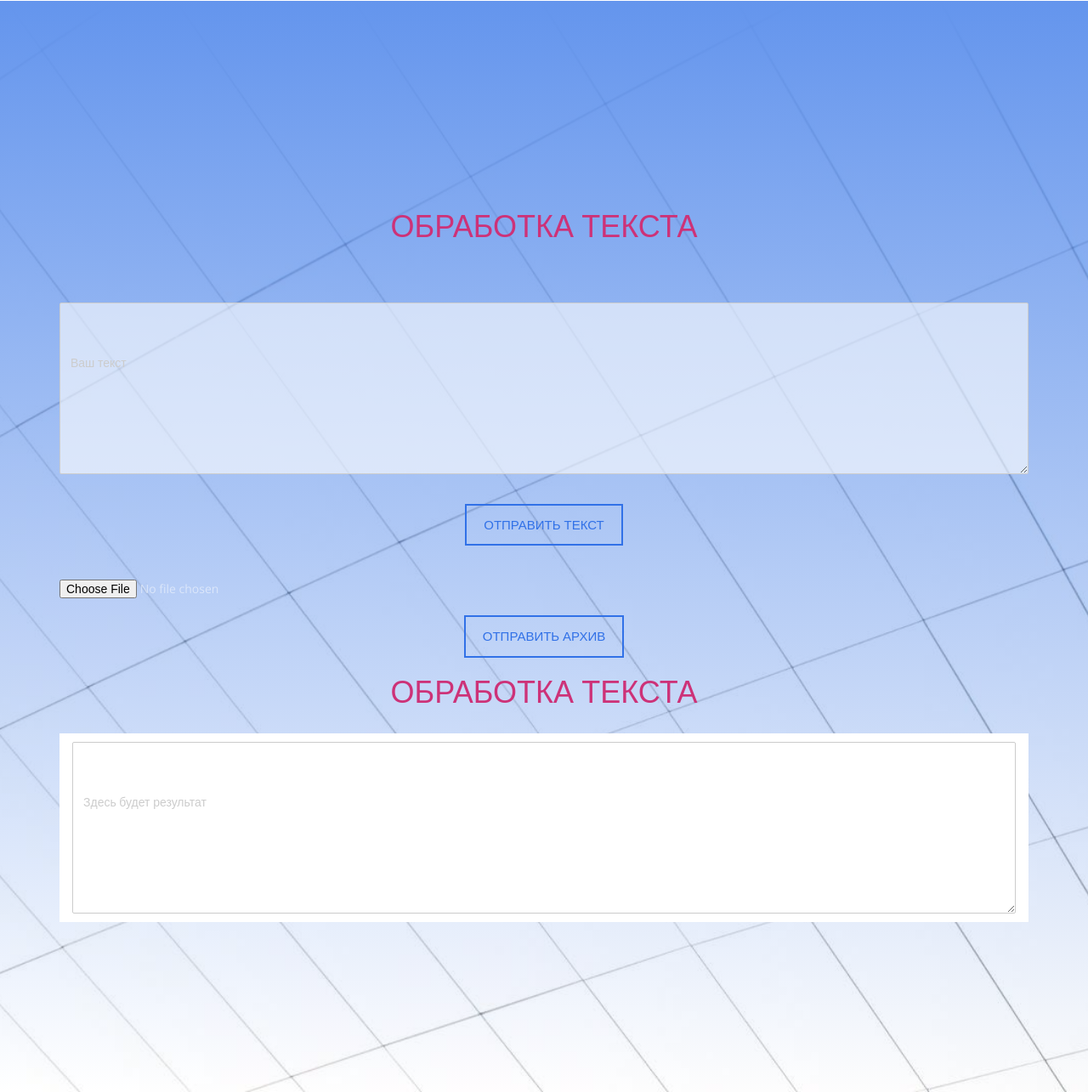
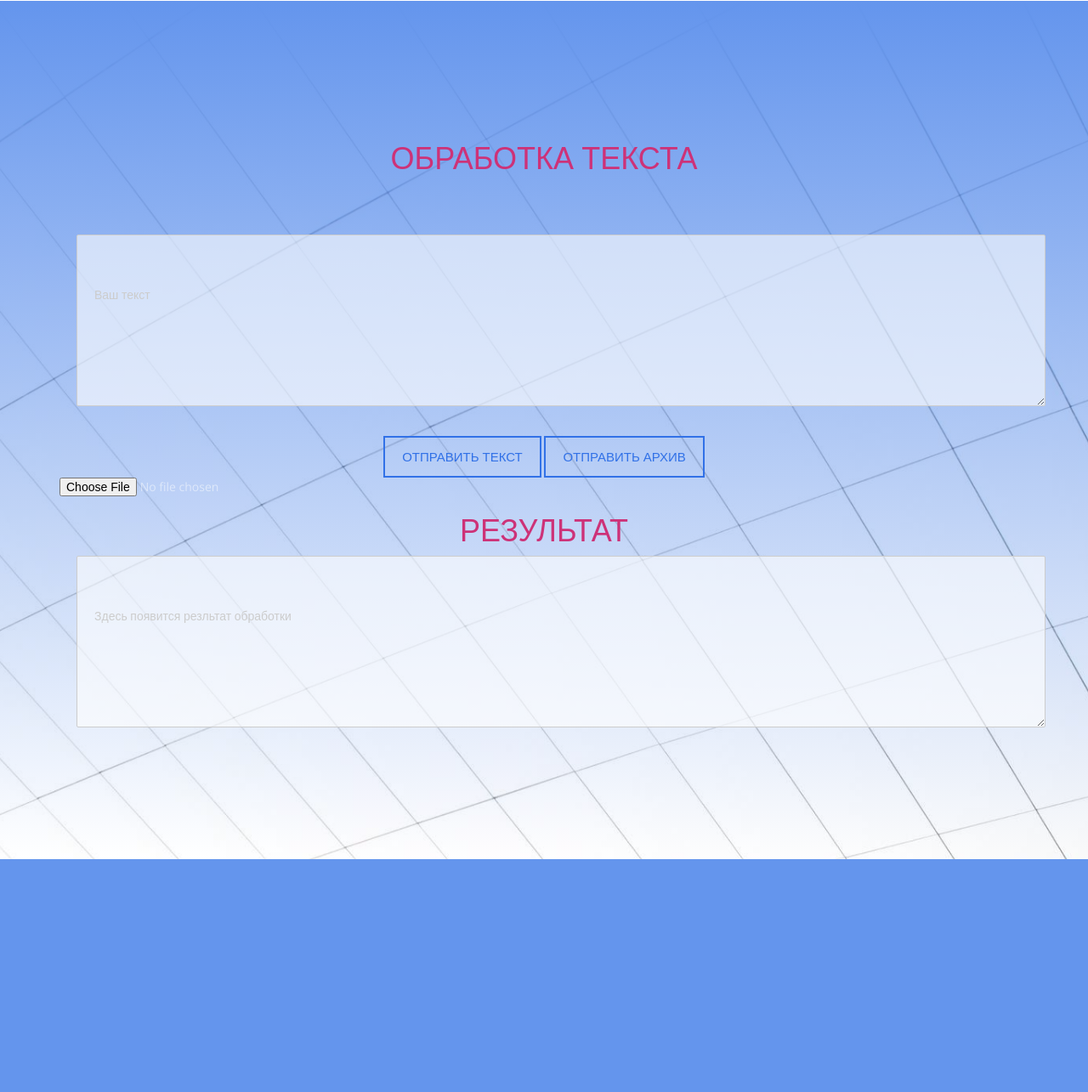
Before and after one commit to uliana-sentsova/NER, a Flask app: page / in a window 1280 px wide. Shown: the part 1682-2967 px from the top of the page at 85% size. After the commit the page ends 2693 px from the top, so only its background shows below. Run offline with Flask 2, Linux system fonts and the light colour scheme; parts of the project's set-up code (start-up, migrations or seed data) failed here and were passed over; some libraries are stand-ins or nearby versions.

Commit message:
buttons and forms alignment improved

```diff
--- a/static/css/style.css
+++ b/static/css/style.css
@@ -268,7 +268,7 @@
 }
 
 #contact .overlay {
-	padding: 200px 0;
+	padding: 120px 0;
 	/* Permalink - use to edit and share this gradient: http://colorzilla.com/gradient-editor/#053740+0,053740+100&1+0,0.6+100 */
 	background: -moz-linear-gradient(top, rgba(100,149,237,1) 0%, rgba(100,149,237,0) 100%); /* FF3.6-15 */
 	background: -webkit-linear-gradient(top, rgba(100,149,237,1) 0%, rgba(100,149,237,0) 100%); /* Chrome10-25,Safari5.1-6 */
@@ -296,10 +296,7 @@
 #contact form {
 	padding: 20px 0;
 }
-#contact i.fa {
-	color: #121d1f;
-	margin-bottom: 10px;
-}
+
 #contact .text-danger {
 	color: #ff6600;
 	text-align: left;
@@ -312,8 +309,8 @@
 #contact .form-control {
 	display: block;
 	width: 100%;
-	padding: 60px 12px;
-	margin: 10px 0;
+	padding: 60px 20px;
+	margin: 10px 20px;
 	font-size: 14px;
 	line-height: 1.42857143;
 	color: #3171E7;
--- a/templates/index.html
+++ b/templates/index.html
@@ -110,26 +110,23 @@
           </div>
           <div id="success"></div>
           <button id='recognize' type="submit" class="btn btn-default">Отправить текст</button>
-        </form>
+          <button id='recognize' type="submit" class="btn btn-default">Отправить архив</button>
+
+          <input type="file" name="my_file" id="my-file" form=success placeholder="sfv">
 
 
-<form id="upload-file" method="post" enctype="multipart/form-data">
-    <fieldset>
-        <input name="file" type="file">
-    </fieldset>
-    <fieldset>
-        <button id="upload-file-btn" type="button" class="btn btn-default">Отправить архив</button>
-    </fieldset>
-    <h1>Обработка текста</h1>
-      </form>
-        <div class='col-md-12' id='result'>
-            <textarea name="message" id="message" class="form-control" rows="4" placeholder="Здесь будет результат" required></textarea>
-      </div>
-    </div>
-  </div>
-</div>
+
+          <h1>Результат</h1>
+
+        <form>
+          <div class="form-group">
+            <textarea name="message" id="message" class="form-control" rows="4" placeholder="Здесь появится резльтат обработки" required></textarea>
+            <p class="help-block text-danger"></p>
+          </div>
+          <div id="success"></div>
 
 
+        </form>
 
 
 </div>
```
